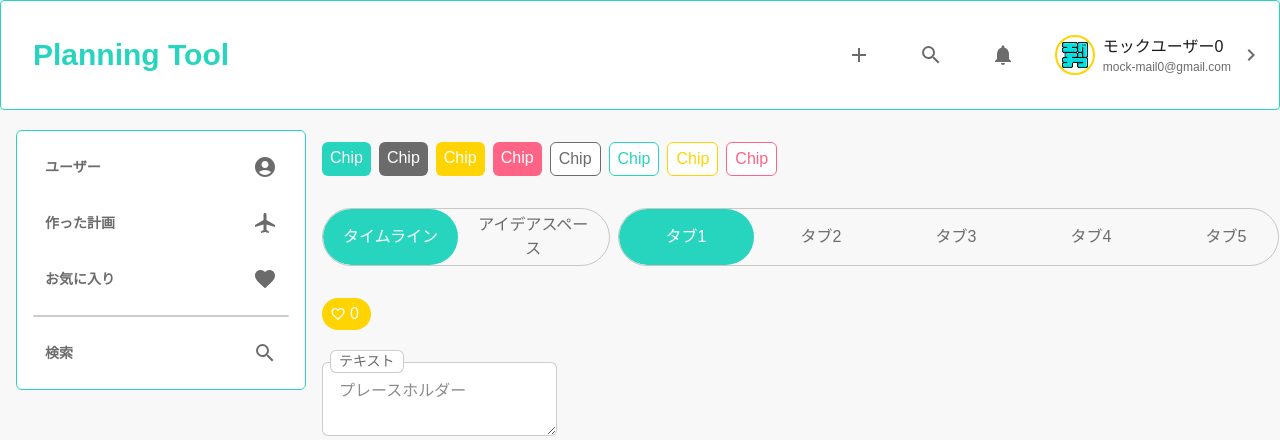
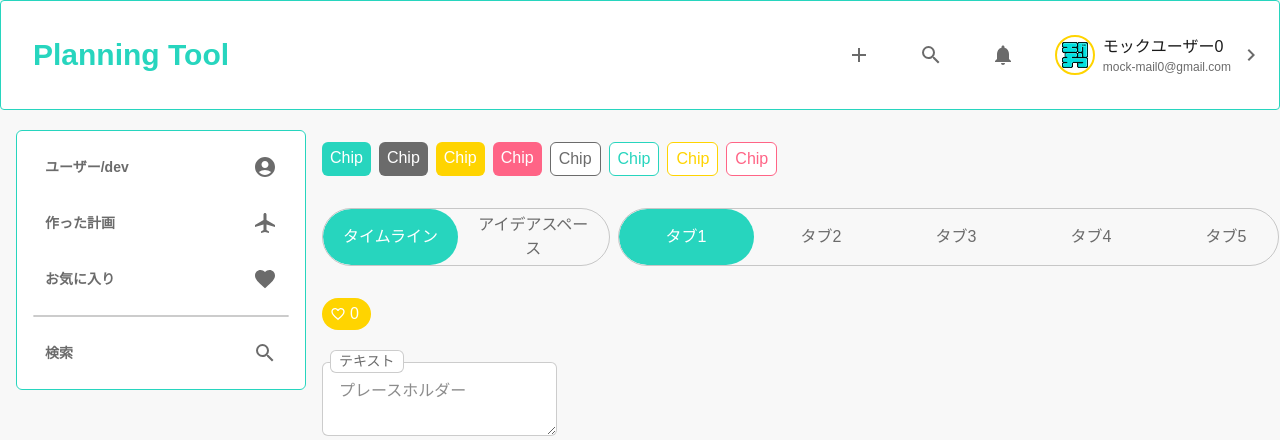
Before and after one commit to SOTA-swp/frontend, a Next.js app: page /dev in a window 1280 px wide. Shown: the top 440 px of the page. Built offline with nearby package versions, Linux system fonts and the light colour scheme.

Commit message:
✨ Storeを追加

```diff
--- a/app/dev/page.tsx
+++ b/app/dev/page.tsx
@@ -9,8 +9,7 @@ import Selector from "@/components/Selector";
 import SelectorItem from "@/components/SelectorItem";
 import Tab from "@/components/Tab";
 import TextField from "@/components/TextField";
-import Side from "@/components/Side";
-import { color } from "motion";
+import Side from "@/components/side/Side";
 import React from "react";
 import { MdHome } from "react-icons/md";
 
--- a/components/Side.tsx
+++ b/components/side/Side.tsx
@@ -1,24 +1,28 @@
+"use client";
 import {
   MdAccountCircle,
   MdAirplanemodeActive,
   MdFavorite,
   MdSearch,
 } from "react-icons/md";
-import CommonButton from "./CommonButton";
-import { HEADER_HEIGHT } from "./CommonHeader";
+import CommonButton from "../CommonButton";
+import { HEADER_HEIGHT } from "../CommonHeader";
 import PATH from "@/consts/PATH";
+import { usePathname } from "next/navigation";
 
 function Side() {
+  const path = usePathname();
+
   return (
     <div className="shrink-0">
-      <div
+      <ul
         className="sticky rounded-md w-[290px] flex flex-col gap-4 py-4 px-4 border border-primary bg-paper"
         style={{ top: HEADER_HEIGHT + 20 }}>
         <CommonButton
           variant="text"
           icon={<MdAccountCircle />}
           href={PATH.HOME}>
-          ユーザー
+          ユーザー{path}
         </CommonButton>
         <CommonButton variant="text" icon={<MdAirplanemodeActive />}>
           作った計画
@@ -30,7 +34,7 @@ function Side() {
         <CommonButton variant="text" icon={<MdSearch />}>
           検索
         </CommonButton>
-      </div>
+      </ul>
     </div>
   );
 }
--- /dev/null
+++ b/components/side/sideStore.ts
@@ -0,0 +1,20 @@
+import { create } from "zustand";
+
+export const SIDE_VIEWS = {
+  USER: "user",
+  PLANS: "plans",
+  FAVORITES: "favorites",
+  SEARCH: "search",
+} as const;
+
+export type SIDE_VIEWS_TYPE = (typeof SIDE_VIEWS)[keyof typeof SIDE_VIEWS];
+
+interface SideStore {
+  currentView: SIDE_VIEWS_TYPE | null;
+  setCurrentView: (view: SIDE_VIEWS_TYPE) => void;
+}
+
+export const useSideStore = create<SideStore>((set) => ({
+  currentView: null,
+  setCurrentView: (view: SIDE_VIEWS_TYPE) => set({ currentView: view }),
+}));
```
